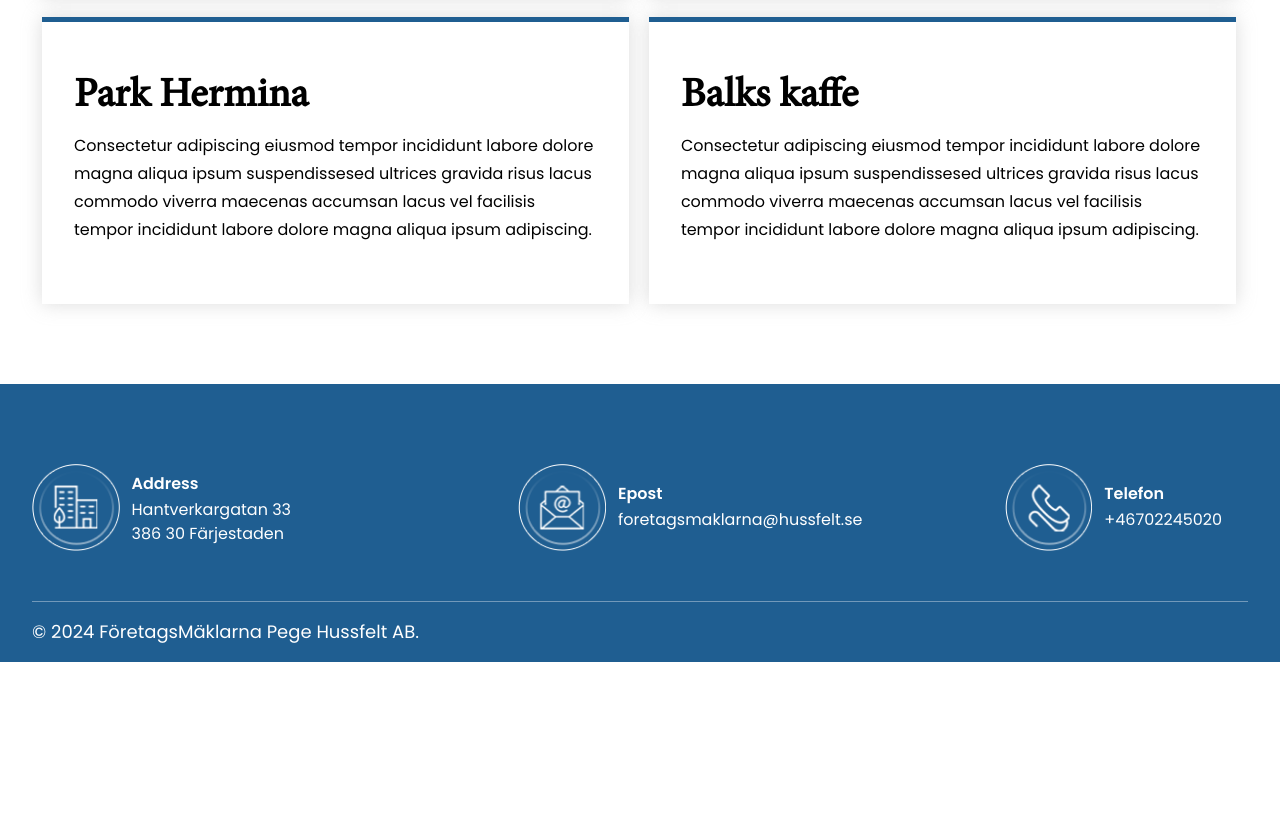
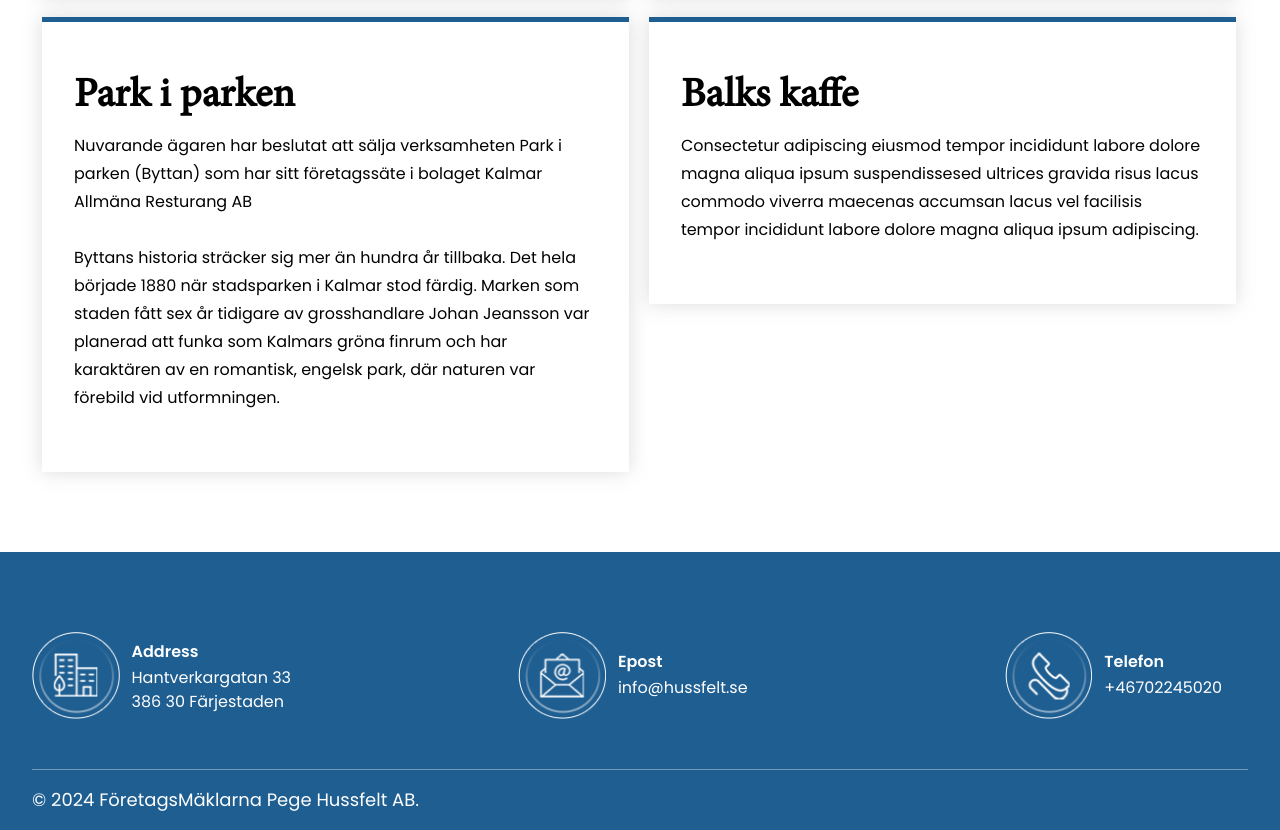
Before and after one commit to hussfelt/hussfelt.se, a plain HTML site: page index.html in a window 1280 px wide. Shown: the part 1345-2175 px from the top of the page. Before the commit the page ends 2007 px from the top, so only its background shows below. Drawn offline with Linux system fonts and the light colour scheme.

Commit message:
fixtext and email

```diff
--- a/index.html
+++ b/index.html
@@ -35,7 +35,7 @@
                             <div class="img-box img-box-a">
                                 <img src="images/Veration-icon-1_03.png">
                                 <h4>Epost:</h4>
-                                <p><a href="mailto:foretagsmaklarna@hussfelt.se">foretagsmaklarna@hussfelt.se</a></p>
+                                <p><a href="mailto:info@hussfelt.se">info@hussfelt.se</a></p>
                             </div>
                             <div class="img-box img-box-b">
                                 <img src="images/Veration-icon-2_03.png">
@@ -73,8 +73,11 @@
                         <p>Consectetur adipiscing eiusmod tempor incididunt labore dolore magna aliqua ipsum suspendissesed ultrices gravida risus lacus commodo viverra maecenas accumsan lacus vel facilisis tempor incididunt labore dolore magna aliqua ipsum adipiscing.</p>
                     </div>
                     <div class="service-col">
-                        <h3>Park Hermina</h3>
-                        <p>Consectetur adipiscing eiusmod tempor incididunt labore dolore magna aliqua ipsum suspendissesed ultrices gravida risus lacus commodo viverra maecenas accumsan lacus vel facilisis tempor incididunt labore dolore magna aliqua ipsum adipiscing.</p>
+                        <h3>Park i parken</h3>
+                        <p>Nuvarande ägaren har beslutat att sälja verksamheten Park i parken (Byttan) som har sitt företagssäte i bolaget Kalmar Allmäna Resturang AB <br /><br />
+
+                            Byttans historia sträcker sig mer än hundra år tillbaka. Det hela började 1880 när stadsparken i Kalmar stod färdig. Marken som staden fått sex år tidigare av grosshandlare Johan Jeansson var planerad att funka som Kalmars gröna finrum och har karaktären av en romantisk, engelsk park, där naturen var förebild vid utformningen.
+                        </p>
                     </div>
                     <div class="service-col">
                         <h3>Balks kaffe</h3>
@@ -98,7 +101,7 @@
                     <div class="footer-col-b">
                         <img src="images/ftr-img-2_04.png">
                         <h5>Epost</h5>
-                        <p><a href="mailto:foretagsmaklarna@hussfelt.se">foretagsmaklarna@hussfelt.se</a></p>
+                        <p><a href="mailto:info@hussfelt.se">info@hussfelt.se</a></p>
                     </div>
                     <div class="footer-col-c">
                         <img src="images/ftr-img-3_04.png">
```
